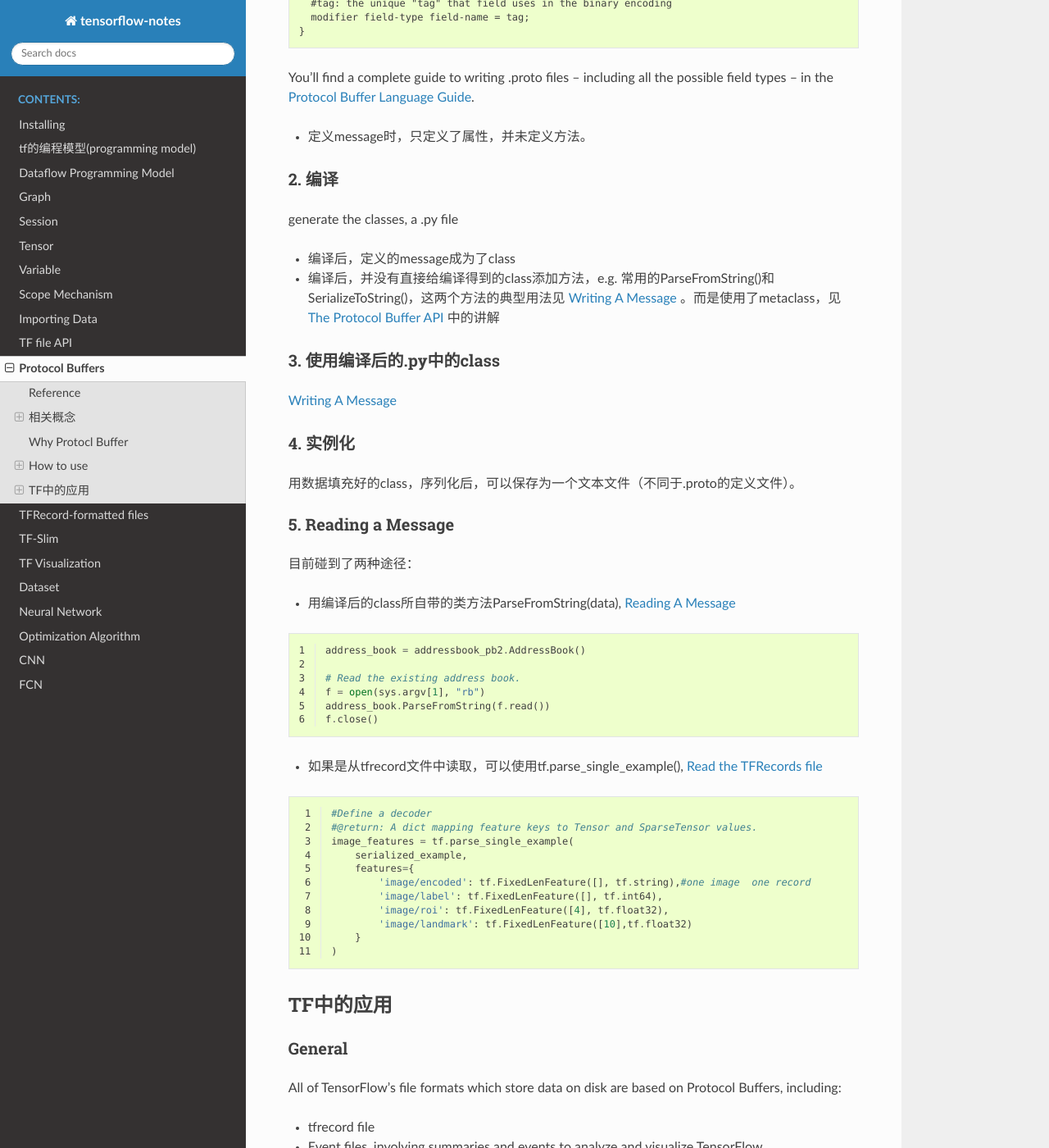
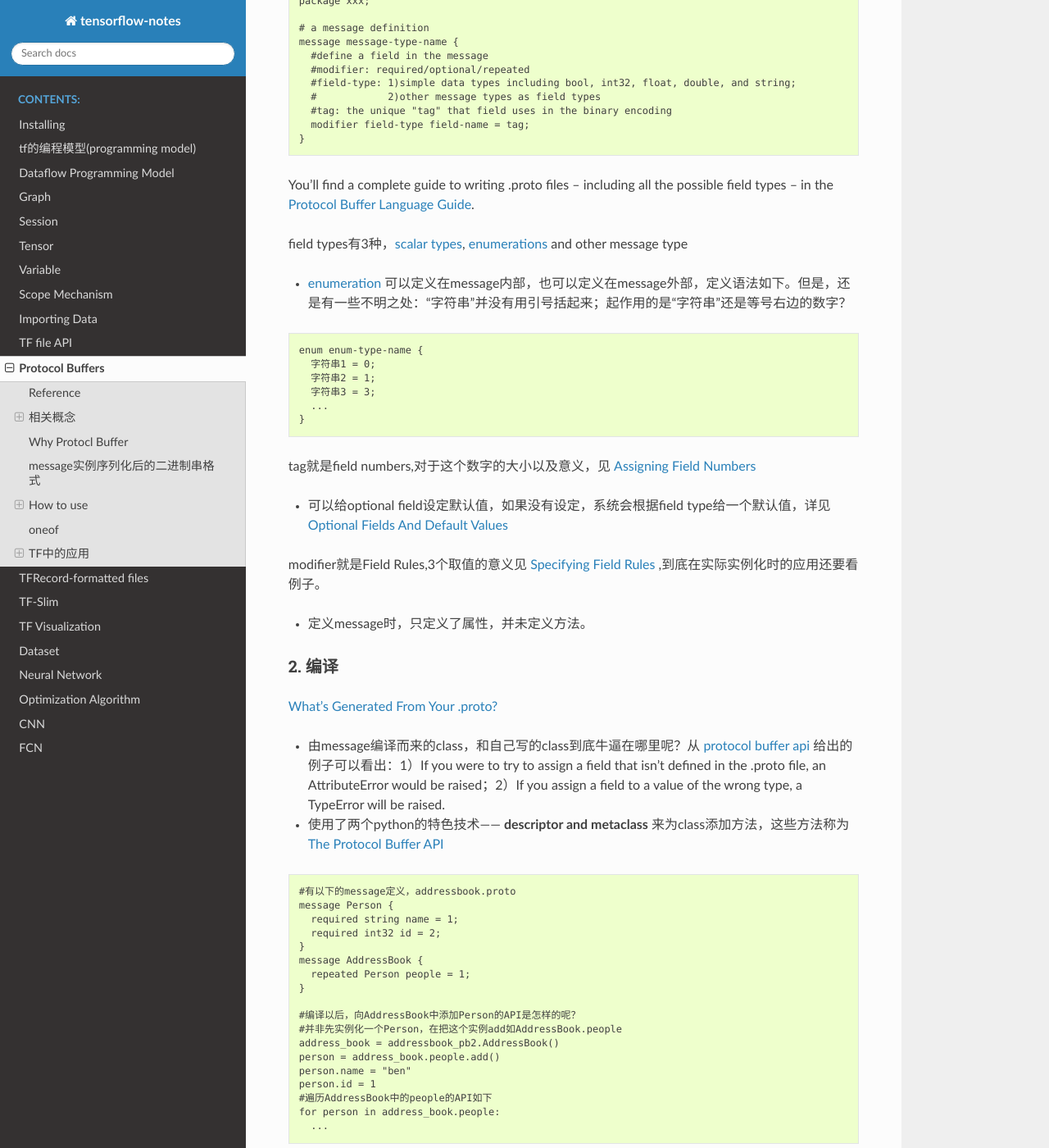
Before and after one commit to yiwenliu/tensorflow-notes, a Sphinx documentation site: the page built from source/protocol-buffer.rst, in a window 1280 px wide and 1400 px high, scrolled down 2491 px. Shown: the whole window at 82% size. Built offline with Sphinx 7.4.7 and the Read the Docs theme 2.0.0, drawn with Linux system fonts in a browser that asks for light colours; some of the changed text lies outside the part shown.

Commit message:
20180827

```diff
--- a/source/protocol-buffer.rst
+++ b/source/protocol-buffer.rst
@@ -3,7 +3,7 @@ Protocol Buffers
 
 Protocol Buffers实际上是关于结构化数据（structured data）序列化和检索（serialize and retrieve）的整套解决方案，它包括了：
 
-1. 数据结构的定义，.proto文件（类似于定义python class的.py文件）
+1. use the protocol buffer language to 数据结构的定义，.proto文件（类似于定义python class的.py文件）
 2. compiler
 3. 定义了一个实例序列化成二进制串的格式，就像.xml文件必须写成<xml></xml>。
 4. 提供了实例序列化和反序列化的API
@@ -72,6 +72,10 @@ Why Protocl Buffer
 3. takes care of the details of reading and writing the protocol buffer as a unit.
 4. supports the idea of extending the format over time in such a way that the code can still read data encoded with the old format.
 
+message实例序列化后的二进制串格式
+---------------------------------
+`protocol buffers encoding <https://developers.google.com/protocol-buffers/docs/encoding>`_ ，和上一小节中提及的"an ad-hoc way"类似。
+
 How to use
 -------------
 既然如此，google提供一个把class或者dict序列化为protobuf的module不就完了吗，但是google做的更多，甚至把定义class的.py文件替换为.proto，并且提供了complier（complier的好处见上一小节），极大简化了数据结构的定义过程——思考如果用python普通的定义class的方法来实现 `Basics-tutorial <https://developers.google.com/protocol-buffers/docs/pythontutorial>`_ 中给出的例子，会有多麻烦，因为要体现类的继承、包含和引用的关系，还要定义相应的方法。
@@ -101,26 +105,64 @@ https://developers.google.com/protocol-buffers/docs/pythontutorial#the-protocol-
 
 You'll find a complete guide to writing .proto files – including all the possible field types – in the `Protocol Buffer Language Guide <https://developers.google.com/protocol-buffers/docs/proto>`_.
 
+field types有3种，`scalar types <https://developers.google.com/protocol-buffers/docs/proto#scalar>`_, `enumerations <https://developers.google.com/protocol-buffers/docs/proto#enum>`_ and other message type
+
+- `enumeration <https://developers.google.com/protocol-buffers/docs/proto#enum>`_ 可以定义在message内部，也可以定义在message外部，定义语法如下。但是，还是有一些不明之处：“字符串”并没有用引号括起来；起作用的是“字符串”还是等号右边的数字？
+
+.. code-block:: none
+
+  enum enum-type-name {
+    字符串1 = 0;
+    字符串2 = 1;
+    字符串3 = 3;
+    ...
+  }
+
+tag就是field numbers,对于这个数字的大小以及意义，见 `Assigning Field Numbers <https://developers.google.com/protocol-buffers/docs/proto#assigning-field-numbers>`_
+
+- 可以给optional field设定默认值，如果没有设定，系统会根据field type给一个默认值，详见 `Optional Fields And Default Values <https://developers.google.com/protocol-buffers/docs/proto#optional>`_
+
+modifier就是Field Rules,3个取值的意义见 `Specifying Field Rules <https://developers.google.com/protocol-buffers/docs/proto#specifying-field-rules>`_ ,到底在实际实例化时的应用还要看例子。
+
 - 定义message时，只定义了属性，并未定义方法。
 
 2. 编译
 ^^^^^^^^
+`What's Generated From Your .proto? <https://developers.google.com/protocol-buffers/docs/proto#whats-generated-from-your-proto>`_
 
-generate the classes, a .py file
+- 由message编译而来的class，和自己写的class到底牛逼在哪里呢？从 `protocol buffer api <https://developers.google.com/protocol-buffers/docs/pythontutorial#the-protocol-buffer-api>`_ 给出的例子可以看出：1）If you were to try to assign a field that isn't defined in the .proto file, an AttributeError would be raised；2）If you assign a field to a value of the wrong type, a TypeError will be raised.
+- 使用了两个python的特色技术—— **descriptor and metaclass** 来为class添加方法，这些方法称为 `The Protocol Buffer API <https://developers.google.com/protocol-buffers/docs/pythontutorial#the-protocol-buffer-api>`_
 
-- 编译后，定义的message成为了class
-- 编译后，并没有直接给编译得到的class添加方法，e.g. 常用的ParseFromString()和SerializeToString()，这两个方法的典型用法见 `Writing A Message <https://developers.google.com/protocol-buffers/docs/pythontutorial#writing-a-message>`_ 。而是使用了metaclass，见 `The Protocol Buffer API <https://developers.google.com/protocol-buffers/docs/pythontutorial#the-protocol-buffer-api>`_ 中的讲解
+.. code-block:: none
+
+  #有以下的message定义，addressbook.proto
+  message Person {
+    required string name = 1;
+    required int32 id = 2;
+  }
+  message AddressBook {
+    repeated Person people = 1;
+  }
+
+  #编译以后，向AddressBook中添加Person的API是怎样的呢？
+  #并非先实例化一个Person，在把这个实例add如AddressBook.people
+  address_book = addressbook_pb2.AddressBook()
+  person = address_book.people.add()
+  person.name = "ben"
+  person.id = 1
+  #遍历AddressBook中的people的API如下
+  for person in address_book.people:
+    ...
+
+- a special **EnumDescriptor** class for Python that's used to create a set of symbolic constants（符号常量） with integer values in the runtime-generated class.
 
 3. 使用编译后的.py中的class
 ^^^^^^^^^^^^^^^^^^^^^^^^^^^^
+这一小节中使用的方法均来自编译时为class加入的protocol buffer api。
 
-`Writing A Message <https://developers.google.com/protocol-buffers/docs/pythontutorial#writing-a-message>`_
+`Writing a Message to a File <https://developers.google.com/protocol-buffers/docs/pythontutorial#writing-a-message>`_
 
-4. 实例化
-^^^^^^^^^^^
-用数据填充好的class，序列化后，可以保存为一个文本文件（不同于.proto的定义文件）。
-
-5. Reading a Message
+4. Reading a Message
 ^^^^^^^^^^^^^^^^^^^^^^
 目前碰到了两种途径：
 
@@ -154,6 +196,11 @@ generate the classes, a .py file
   )
 
 .. _example-proto:
+
+oneof
+------
+oneof既不是modifier，也是不是filed-type。它更像是多个optional的一种简写形式。
+详见 `Oneof <https://developers.google.com/protocol-buffers/docs/proto#oneof>`_
 
 TF中的应用
 ------------
```
